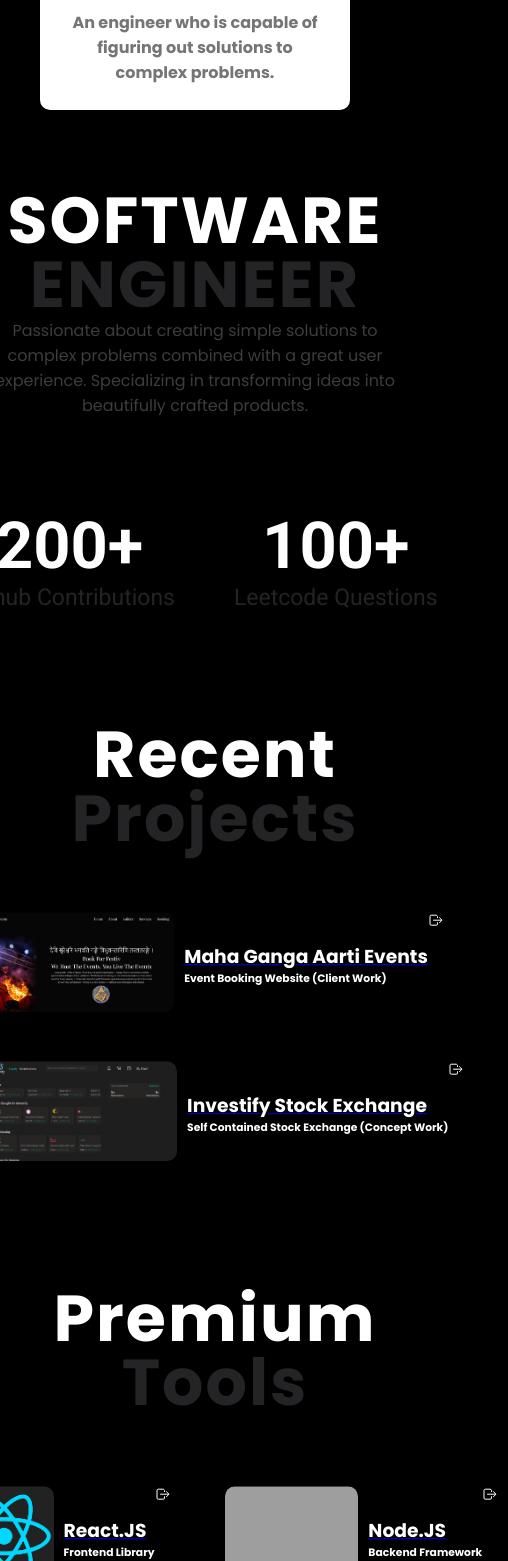
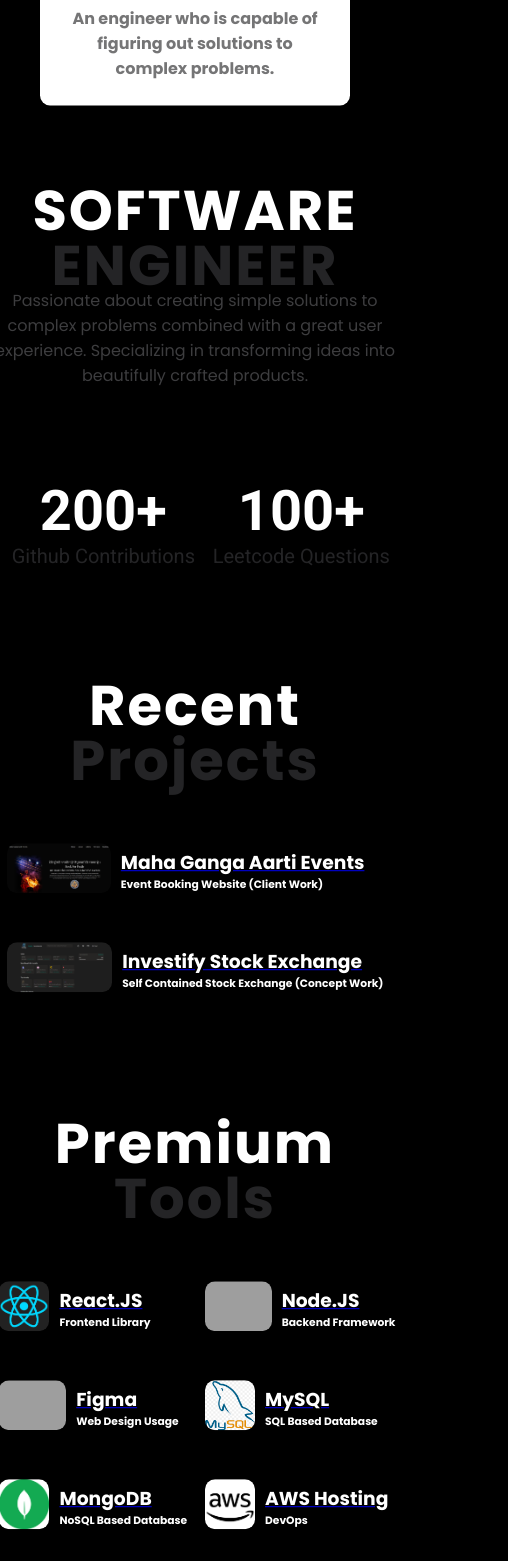
Before and after one commit to shaury-singh/portfolio-v1, a React (Create React App) app: page / in a window 390 px wide. Shown: the part 439-2000 px from the top of the page, 508 px wide, since content can reach past the window. Built offline with nearby package versions, Linux system fonts and the light colour scheme; grey boxes are pictures that could not be loaded; a web font is replaced by a local one.

Commit message:
responsiveness added

```diff
--- a/src/App.css
+++ b/src/App.css
@@ -256,7 +256,26 @@
     text-align: center;
   }
 }
+@media screen and (max-width: 625px) {
+  .link-img{
+    height: 50px;
+  }
+  .font-head{
+    font-size: 50px;
+  }
+}
 @media screen and (max-width: 426px) {
+  .tools-div-only{
+    padding: 0;
+  }
+  .project-div{
+    margin: 0;
+  }
+  .icon-space{
+    width: 0;
+    height: 0;
+    display: none;
+  }
   .info-div{
     justify-content: center;
   }
@@ -264,8 +283,11 @@
     margin-left: 0px;
   }
   .font-head{
-    font-size: 65px;
+    font-size: 56px;
     justify-content: center;
+  }
+  .font-main{
+    font-size: 20px;
   }
   .text-info {
     max-width: 425px;
@@ -273,3 +295,18 @@
     text-align: center;
   }
 }
+@media screen and (max-width: 376px) {
+  .img-div{
+    display: flex;
+    align-items: center;
+  }
+  .link-img{
+    height: 30px;
+  }
+  .text-info{
+    width: 375px;
+  }
+  .div-width{
+    width: 375px;
+  }
+}
--- a/src/Components/Image.js
+++ b/src/Components/Image.js
@@ -19,14 +19,14 @@
   const [ques, setQues] = useState(0);
   useEffect(() => {
     const contrInterval = setInterval(() => {
-      setContr((prev) => (prev < 200 ? prev + 1 : prev));
-    },2);
+      setContr((prev) => (prev < 200 ? prev + 5 : prev));
+    },10);
     setTimeout(() => {
       clearInterval(contrInterval);
     }, 1000);
     const quesInterval = setInterval(() => {
-      setQues((prev) => (prev < 100 ? prev + 1 : prev));
-    }, 5);
+      setQues((prev) => (prev < 100 ? prev + 5 : prev));
+    },10);
     setTimeout(() => {
       clearInterval(quesInterval);
     }, 1000);
@@ -56,23 +56,23 @@
           </div>
         </motion.div>
         <motion.div initial={{ opacity: 0 }} animate={{ opacity: 1 }} transition={{ duration: 1 }} viewport={{ once: true, amount: 0.5 }} className="primary-flex justify-center margin-top margin-bottom">
-          <div className="whiten margin-right font-roboto float-left width-50 primary-grid justify-end">
+          <div className="project-div whiten margin-right font-roboto float-left width-50 primary-grid justify-end">
             <h1 className="primary-flex justify-center font-head">{contr}+</h1>
             <p className="darken primary-flex justify-center font-main">Github Contributions</p>
           </div>
-          <div className="whiten margin-right font-roboto float-left width-50">
+          <div className="project-div whiten margin-right font-roboto float-left width-50">
             <h1 className="primary-flex justify-center font-head">{ques}+</h1>
             <p className="darken primary-flex justify-center font-main">Leetcode Questions</p>
           </div>
         </motion.div>
-        <motion.div ref={refProjects} initial={{ opacity: 0 }} animate={{ opacity: isProjectsInView ? 1 : 0 }} transition={{ duration: 1 }} viewport={{ once: true, amount: 0.5 }} className="primary-grid justify-center margin-left">
+        <motion.div ref={refProjects} initial={{ opacity: 0 }} animate={{ opacity: isProjectsInView ? 1 : 0 }} transition={{ duration: 1 }} viewport={{ once: true, amount: 0.5 }} className="project-div primary-grid justify-center margin-left">
           <RecentProjects head1="Recent" head2="Projects" />
           <Projects pointer="https://gangaaartievents.com/" img={AartiPage} projectName="Maha Ganga Aarti Events" desc="Event Booking Website (Client Work)"/>
           <Projects pointer="https://github.com/shaury-singh/investify-v2" img={Investify} projectName="Investify Stock Exchange" desc="Self Contained Stock Exchange (Concept Work)"/>
         </motion.div>
-        <motion.div ref={refTools} initial={{ opacity: 0 }} animate={{ opacity: isToolsInView ? 1 : 0 }} transition={{ duration: 1 }} viewport={{ once: true, amount: 0.5 }} className="primary-grid justify-center margin-left">
+        <motion.div ref={refTools} initial={{ opacity: 0 }} animate={{ opacity: isToolsInView ? 1 : 0 }} transition={{ duration: 1 }} viewport={{ once: true, amount: 0.5 }} className="project-div primary-grid justify-center margin-left">
           <RecentProjects head1="Premium" head2="Tools"/>
-          <div className="primary-grid padding-sml">
+          <div className="tools-div-only primary-grid padding-sml">
             <div className="primary-flex">
               <Tools pointer="https://react.dev/" img={ReactJS} projectName="React.JS" desc="Frontend Library" />
               <Tools pointer="https://nodejs.org/en" img={NodeJS} projectName="Node.JS" desc="Backend Framework" />
--- a/src/Components/Projects.js
+++ b/src/Components/Projects.js
@@ -4,7 +4,7 @@
   return (
     <div className='width-content margin-bottom'>
         <div className='width-content border-10 cursor-pointer primary-flex padding-sml size-project'>
-          <div className='float-left'>
+          <div className='float-left img-div'>
             <img src={props.img} alt='' className='link-img'></img>
           </div>
           <div className='float-left width-65 primary-flex flex-col justify-center'>
@@ -12,7 +12,7 @@
             <h6 className='whiten font-poppins spacing-l-sml'>{props.desc}</h6>
             <h6 className='whiten font-poppins spacing-l-sml'>{props.desc2}</h6>
           </div>
-          <div className='float-left width-10 primary-flex flex-col whiten'>
+          <div className='icon-space float-left width-10 primary-flex flex-col whiten'>
             <ion-icon name="log-out-outline"></ion-icon>
           </div>
         </div>
--- a/src/Components/Tools.js
+++ b/src/Components/Tools.js
@@ -4,14 +4,14 @@
   return (
     <div className='width-content margin-bottom width-50'>
         <div className='width-content border-10 cursor-pointer primary-flex padding-sml size-project'>
-          <div className='float-left'>
+          <div className='float-left img-div'>
             <img src={props.img} alt='' className='link-img'></img>
           </div>
           <div className='float-left width-65 primary-flex flex-col justify-center'>
             <a href={props.pointer}><h3 className='whiten font-poppins spacing-l-sml'>{props.projectName}</h3></a>
             <h6 className='whiten font-poppins spacing-l-sml'>{props.desc}</h6>
           </div>
-          <div className='float-left width-10 primary-flex flex-col whiten'>
+          <div className='icon-space float-left width-10 primary-flex flex-col whiten'>
             <ion-icon name="log-out-outline"></ion-icon>
           </div>
         </div>
```
